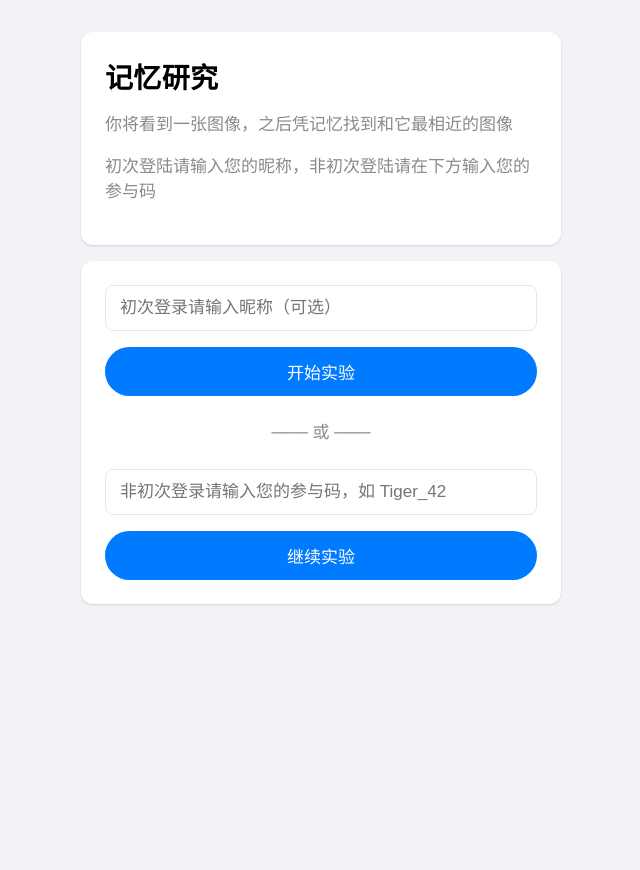
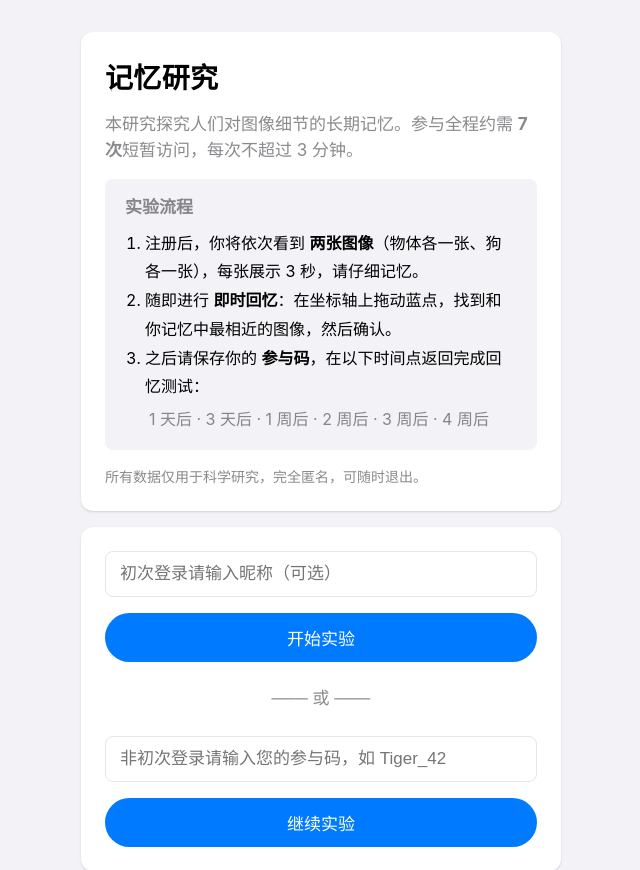
Before and after one commit to Arrosw/memory-experiment, a Flask app: page / in a window 1280 px wide. Shown: the top 870 px of the page, without its empty margins (319-959 px from the left). Before the commit the page ends 605 px from the top, so only its background shows below. Run offline with Flask 3, Linux system fonts and the light colour scheme.

Commit message:
feat(ui): add participant instruction card to index page

```diff
--- a/templates/index.html
+++ b/templates/index.html
@@ -5,8 +5,18 @@
 {% block content %}
   <div class="card">
     <h1>记忆研究</h1>
-    <p>你将看到一张图像，之后凭记忆找到和它最相近的图像</p>
-    <p>初次登陆请输入您的昵称，非初次登陆请在下方输入您的参与码</p>
+    <p style="margin-bottom:var(--s4);">本研究探究人们对图像细节的长期记忆。参与全程约需 <strong>7 次</strong>短暂访问，每次不超过 3 分钟。</p>
+    <div style="background:var(--bg);border-radius:var(--r-sm);padding:var(--s4) var(--s5);margin-bottom:var(--s4);">
+      <p style="margin:0 0 var(--s2);font-weight:600;">实验流程</p>
+      <ol style="margin:0;padding-left:20px;line-height:1.8;">
+        <li>注册后，你将依次看到 <strong>两张图像</strong>（物体各一张、狗各一张），每张展示 3 秒，请仔细记忆。</li>
+        <li>随即进行 <strong>即时回忆</strong>：在坐标轴上拖动蓝点，找到和你记忆中最相近的图像，然后确认。</li>
+        <li>之后请保存你的 <strong>参与码</strong>，在以下时间点返回完成回忆测试：
+          <span style="display:block;margin-top:var(--s1);padding-left:4px;color:var(--text-secondary);">1 天后 · 3 天后 · 1 周后 · 2 周后 · 3 周后 · 4 周后</span>
+        </li>
+      </ol>
+    </div>
+    <p style="margin:0;font-size:14px;color:var(--text-secondary);">所有数据仅用于科学研究，完全匿名，可随时退出。</p>
   </div>
 
   <div class="card">
```
